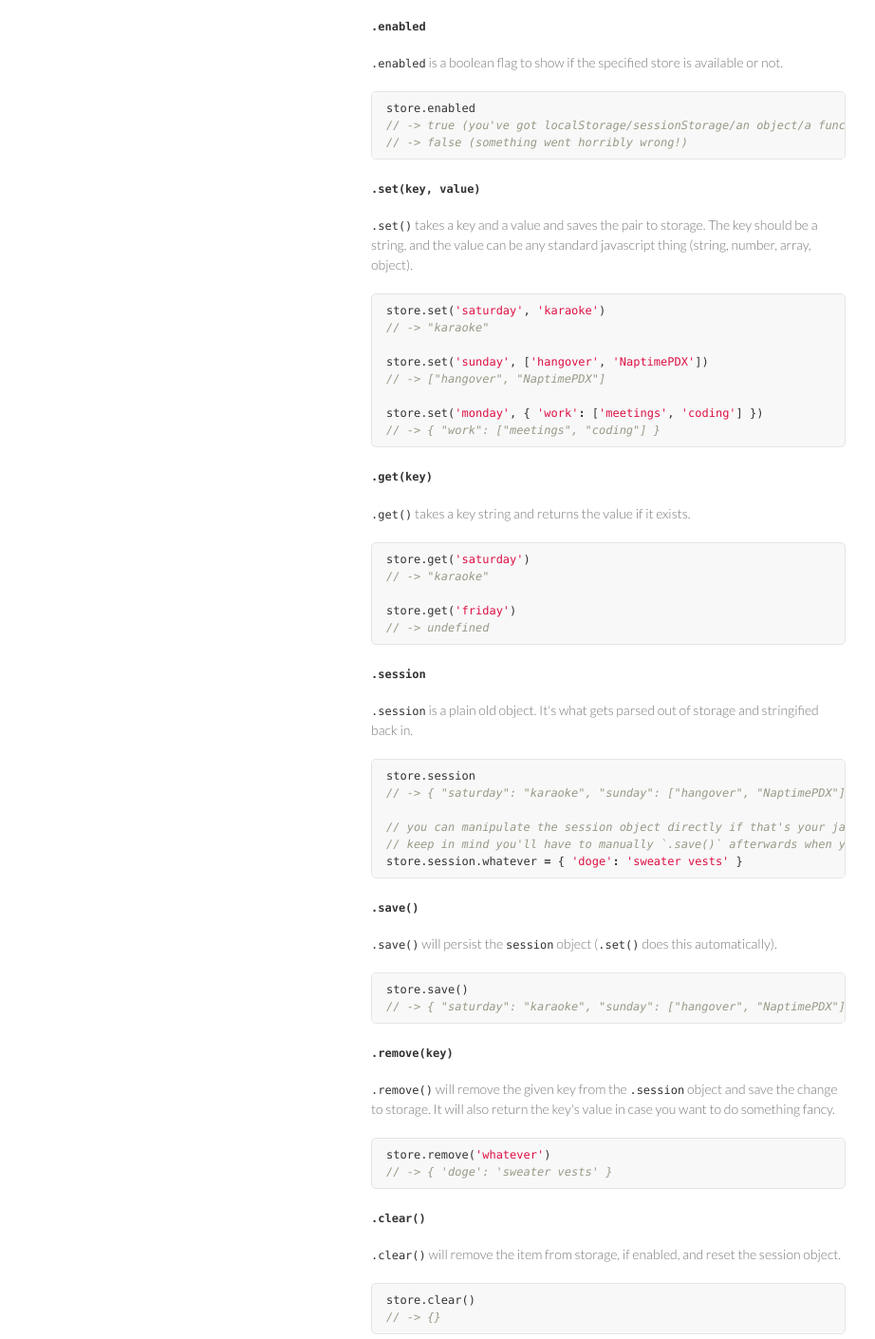
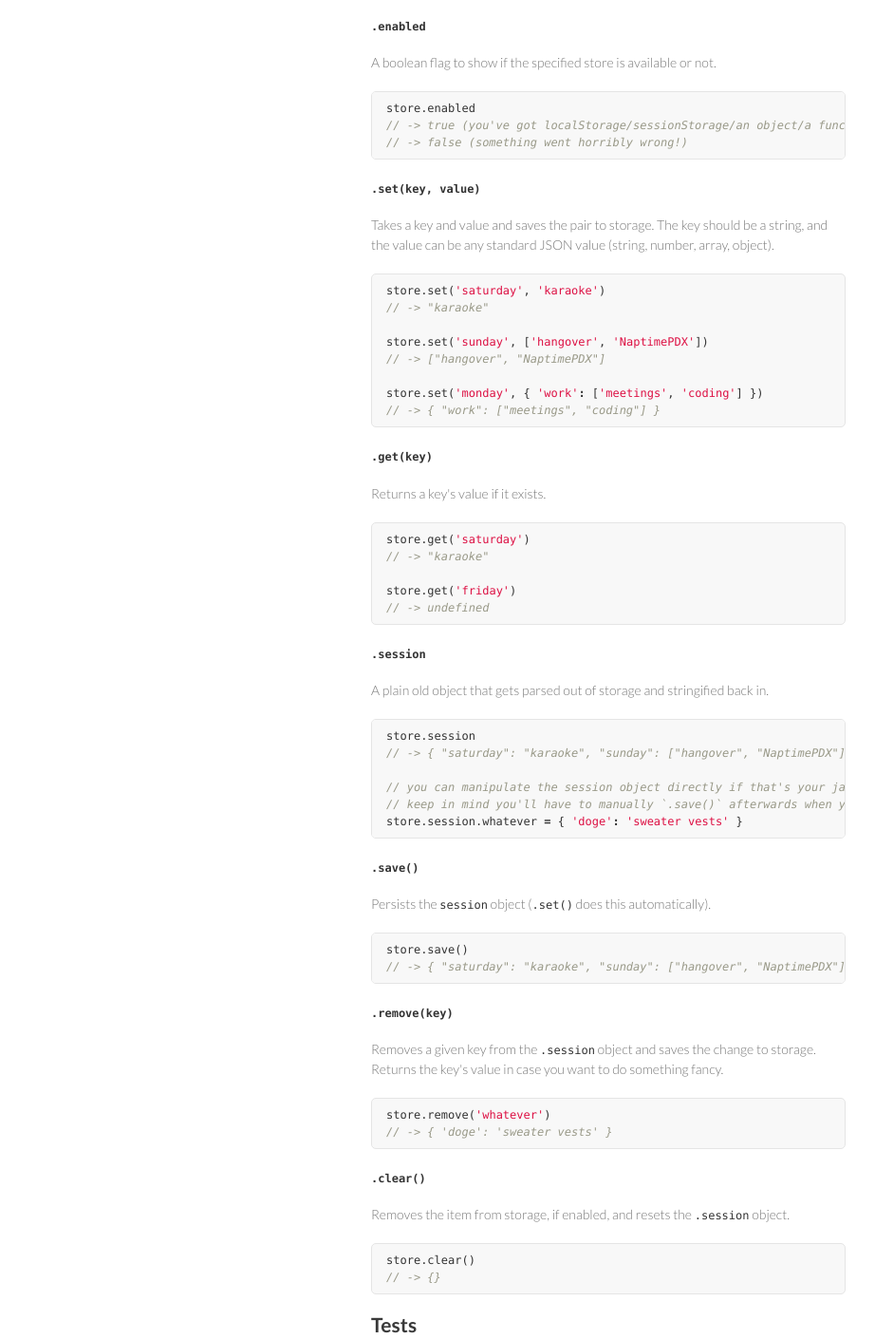
Before and after one commit to ungoldman/tinystore, a plain HTML site: page index.html in a window 1280 px wide. Shown: the part 790-2200 px from the top of the page at 95% size, without its empty margins (179-1101 px from the left). Drawn offline with Linux system fonts and the light colour scheme.

```diff
--- a/index.html
+++ b/index.html
@@ -70,7 +70,7 @@
 <a name="enabled" class="anchor" href="#enabled"><span class="octicon octicon-link"></span></a><code>.enabled</code>
 </h3>
 
-<p><code>.enabled</code> is a boolean flag to show if the specified store is available or not.</p>
+<p>A boolean flag to show if the specified store is available or not.</p>
 
 <div class="highlight highlight-js"><pre><span class="nx">store</span><span class="p">.</span><span class="nx">enabled</span>
 <span class="c1">// -&gt; true (you've got localStorage/sessionStorage/an object/a function!)</span>
@@ -81,7 +81,7 @@
 <a name="setkey-value" class="anchor" href="#setkey-value"><span class="octicon octicon-link"></span></a><code>.set(key, value)</code>
 </h3>
 
-<p><code>.set()</code> takes a key and a value and saves the pair to storage. The key should be a string, and the value can be any standard javascript thing (string, number, array, object).</p>
+<p>Takes a key and value and saves the pair to storage. The key should be a string, and the value can be any standard JSON value (string, number, array, object).</p>
 
 <div class="highlight highlight-js"><pre><span class="nx">store</span><span class="p">.</span><span class="nx">set</span><span class="p">(</span><span class="s1">'saturday'</span><span class="p">,</span> <span class="s1">'karaoke'</span><span class="p">)</span>
 <span class="c1">// -&gt; "karaoke"</span>
@@ -97,7 +97,7 @@
 <a name="getkey" class="anchor" href="#getkey"><span class="octicon octicon-link"></span></a><code>.get(key)</code>
 </h3>
 
-<p><code>.get()</code> takes a key string and returns the value if it exists.</p>
+<p>Returns a key's value if it exists.</p>
 
 <div class="highlight highlight-js"><pre><span class="nx">store</span><span class="p">.</span><span class="nx">get</span><span class="p">(</span><span class="s1">'saturday'</span><span class="p">)</span>
 <span class="c1">// -&gt; "karaoke"</span>
@@ -110,7 +110,7 @@
 <a name="session" class="anchor" href="#session"><span class="octicon octicon-link"></span></a><code>.session</code>
 </h3>
 
-<p><code>.session</code> is a plain old object. It's what gets parsed out of storage and stringified back in.</p>
+<p>A plain old object that gets parsed out of storage and stringified back in.</p>
 
 <div class="highlight highlight-js"><pre><span class="nx">store</span><span class="p">.</span><span class="nx">session</span>
 <span class="c1">// -&gt; { "saturday": "karaoke", "sunday": ["hangover", "NaptimePDX"], "monday": { "work": ["meetings", "coding"] } }</span>
@@ -124,7 +124,7 @@
 <a name="save" class="anchor" href="#save"><span class="octicon octicon-link"></span></a><code>.save()</code>
 </h3>
 
-<p><code>.save()</code> will persist the <code>session</code> object (<code>.set()</code> does this automatically).</p>
+<p>Persists the <code>session</code> object (<code>.set()</code> does this automatically).</p>
 
 <div class="highlight highlight-js"><pre><span class="nx">store</span><span class="p">.</span><span class="nx">save</span><span class="p">()</span>
 <span class="c1">// -&gt; { "saturday": "karaoke", "sunday": ["hangover", "NaptimePDX"], "monday": { "work": ["meetings", "coding"] }, "whatever": { "doge": "sweater vests" } }</span>
@@ -134,7 +134,7 @@
 <a name="removekey" class="anchor" href="#removekey"><span class="octicon octicon-link"></span></a><code>.remove(key)</code>
 </h3>
 
-<p><code>.remove()</code> will remove the given key from the <code>.session</code> object and save the change to storage. It will also return the key's value in case you want to do something fancy.</p>
+<p>Removes a given key from the <code>.session</code> object and saves the change to storage. Returns the key's value in case you want to do something fancy.</p>
 
 <div class="highlight highlight-js"><pre><span class="nx">store</span><span class="p">.</span><span class="nx">remove</span><span class="p">(</span><span class="s1">'whatever'</span><span class="p">)</span>
 <span class="c1">// -&gt; { 'doge': 'sweater vests' }</span>
@@ -144,7 +144,7 @@
 <a name="clear" class="anchor" href="#clear"><span class="octicon octicon-link"></span></a><code>.clear()</code>
 </h3>
 
-<p><code>.clear()</code> will remove the item from storage, if enabled, and reset the session object.</p>
+<p>Removes the item from storage, if enabled, and resets the <code>.session</code> object.</p>
 
 <div class="highlight highlight-js"><pre><span class="nx">store</span><span class="p">.</span><span class="nx">clear</span><span class="p">()</span>
 <span class="c1">// -&gt; {}</span>
```
Also changed, not shown: params.json (+1 -1 lines).
